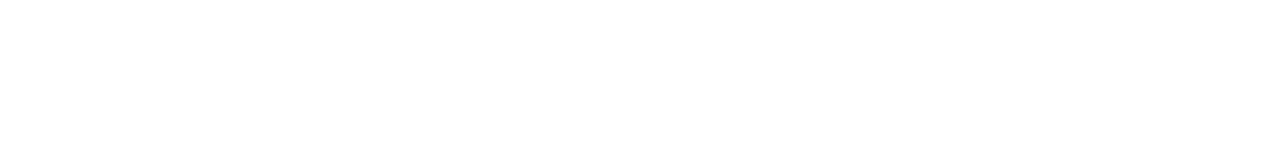
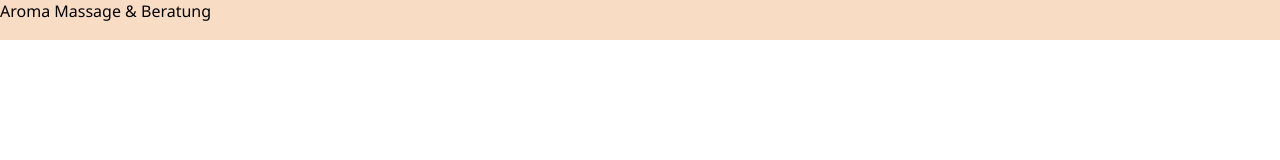
Before and after one commit to Bertiscoding/symphonie-sophie, a website: page index.html in a window 1280 px wide. Drawn offline with Linux system fonts and the light colour scheme.

Commit message:
sass compiler

```diff
--- a/index.html
+++ b/index.html
@@ -4,8 +4,12 @@
   <meta charset="UTF-8">
   <meta name="viewport" content="width=device-width, initial-scale=1.0">
   <title>Symphonie Sophie | Aroma Massage & Beratung Berlin</title>
+  <link rel="icon" type="image/x-icon" href="/images/favicon.ico">
+  <link rel="stylesheet" href="style.css">
 </head>
-<body>
-
+<body class="body">
+  <nav class="nav">
+    <p>Aroma Massage & Beratung</p>
+  </nav>
 </body>
 </html>
--- /dev/null
+++ b/main.scss
@@ -0,0 +1,27 @@
+@import url('https://fonts.googleapis.com/css2?family=Noto+Sans:ital,wght@0,100;0,300;0,400;0,500;0,600;1,100;1,300;1,400;1,500;1,600&display=swap');
+
+// COLORS
+$color-peach: #FEC89A;
+$color-green: #C3E6B7;
+$color-champagne: #F9DCC4;
+$color-seashell: #F8EDEB;
+$color-black: #181F25;
+
+* {
+  margin: 0;
+  box-sizing: border-box;
+  font-family: 'Noto Sans', sans-serif;
+  font-weight: 400;
+  font-size: 16px;
+  overflow-x: hidden;
+}
+
+.body {
+  // padding: 0 15px;
+}
+
+.nav {
+  background-color: $color-champagne;
+  width: 100vw;
+  height: 40px;
+}
```
Also changed, not shown: package.json (added, +24 -0 lines), images/favicon.ico (added), style.css (added), 2 other files.
